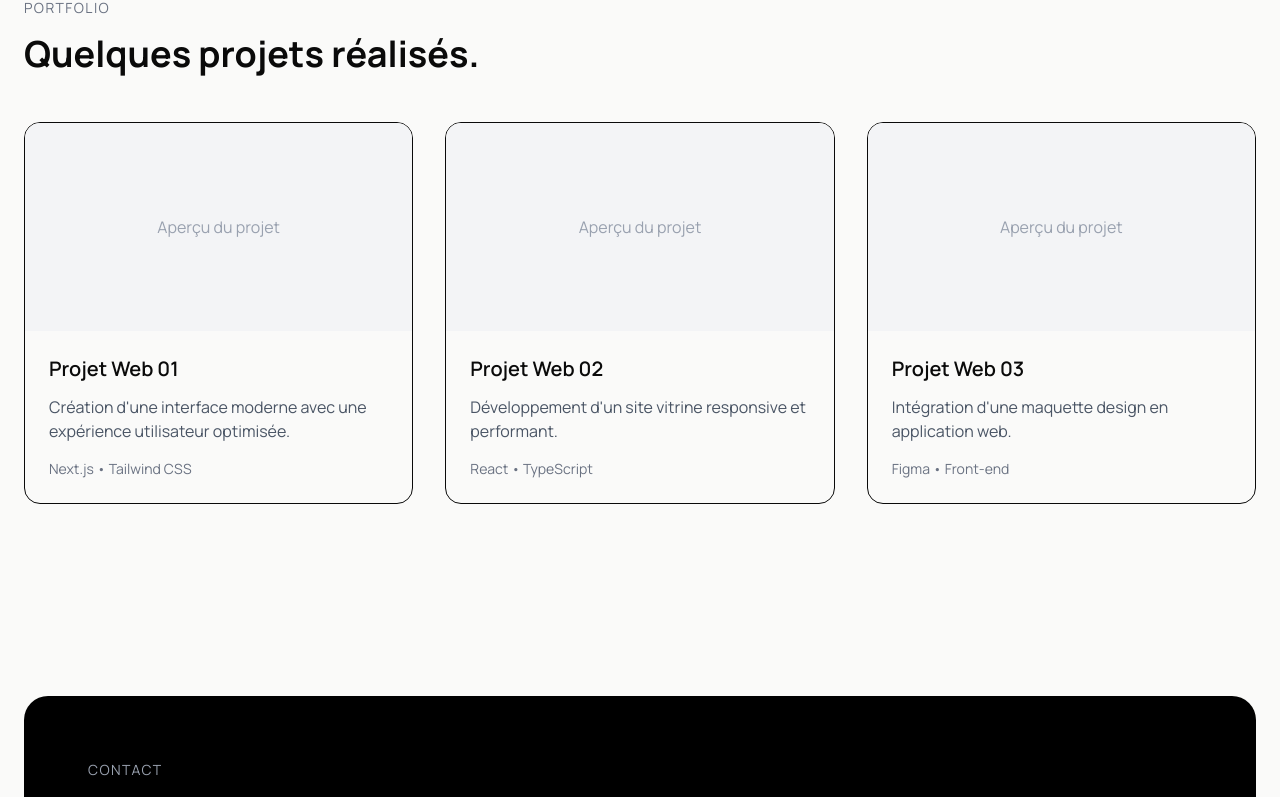
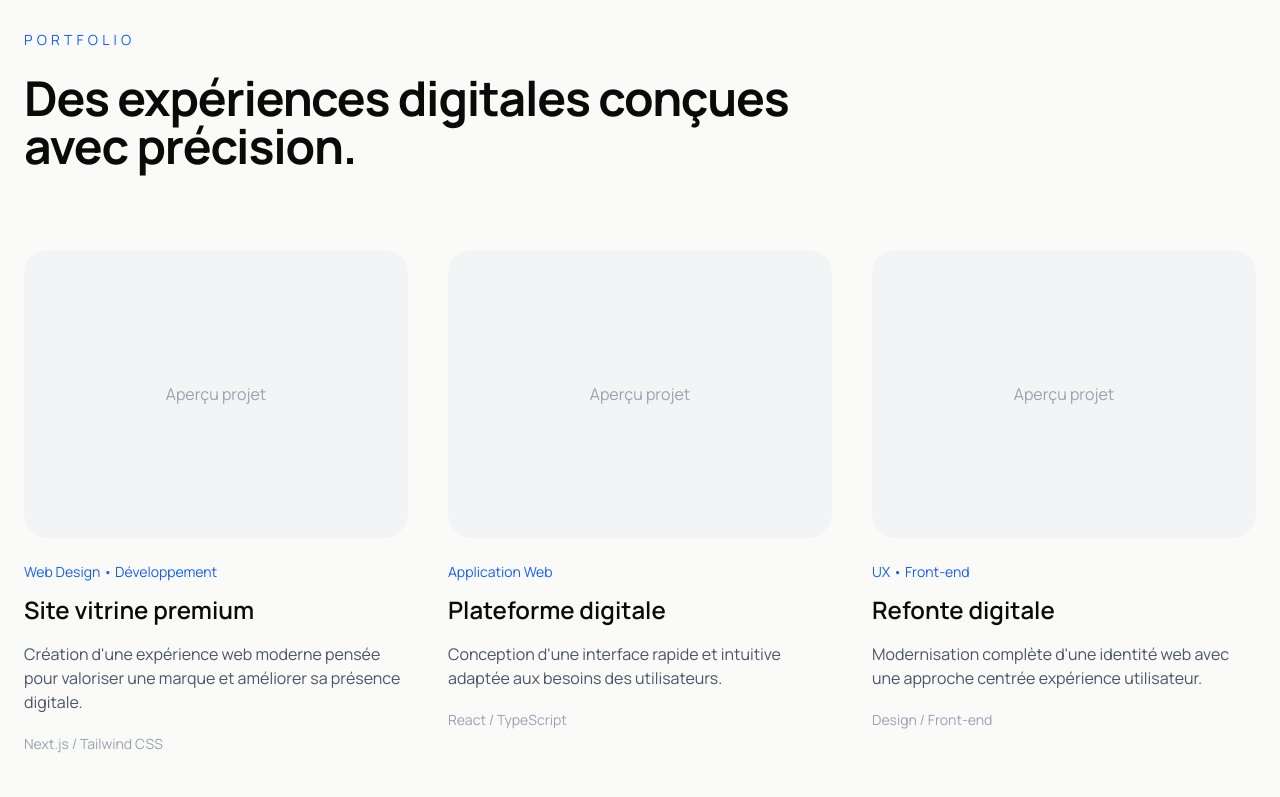
Before and after one commit to IM-LRC/calero-studio, a Next.js app: page / in a window 1280 px wide. Shown: the part 1759-2556 px from the top of the page. Built offline with nearby package versions, Linux system fonts and the light colour scheme.

Commit message:
Redesign projects section with premium portfolio layout

```diff
--- a/src/components/Projects.tsx
+++ b/src/components/Projects.tsx
@@ -1,52 +1,58 @@
 const Projects = () => {
   const projects = [
     {
-      title: "Projet Web 01",
+      title: "Site vitrine premium",
+      category: "Web Design • Développement",
       description:
-        "Création d'une interface moderne avec une expérience utilisateur optimisée.",
-      stack: "Next.js • Tailwind CSS",
+        "Création d'une expérience web moderne pensée pour valoriser une marque et améliorer sa présence digitale.",
+      stack: "Next.js / Tailwind CSS",
     },
     {
-      title: "Projet Web 02",
-      description: "Développement d'un site vitrine responsive et performant.",
-      stack: "React • TypeScript",
+      title: "Plateforme digitale",
+      category: "Application Web",
+      description:
+        "Conception d'une interface rapide et intuitive adaptée aux besoins des utilisateurs.",
+      stack: "React / TypeScript",
     },
     {
-      title: "Projet Web 03",
-      description: "Intégration d'une maquette design en application web.",
-      stack: "Figma • Front-end",
+      title: "Refonte digitale",
+      category: "UX • Front-end",
+      description:
+        "Modernisation complète d'une identité web avec une approche centrée expérience utilisateur.",
+      stack: "Design / Front-end",
     },
   ];
 
   return (
-    <section id="projects" className="py-24">
+    <section id="projects" className="py-32">
       <div className="max-w-7xl mx-auto px-6">
-        <div className="max-w-2xl mb-12">
-          <p className="text-sm uppercase tracking-widest text-gray-500">
+        <div className="mb-20 max-w-3xl">
+          <p className="text-sm uppercase tracking-[0.3em] text-blue-600">
             Portfolio
           </p>
 
-          <h2 className="mt-4 text-4xl font-bold">
-            Quelques projets réalisés.
+          <h2 className="mt-6 text-4xl font-bold tracking-tight md:text-5xl">
+            Des expériences digitales conçues avec précision.
           </h2>
         </div>
 
-        <div className="grid gap-8 md:grid-cols-3">
+        <div className="grid gap-10 md:grid-cols-3">
           {projects.map((project) => (
-            <article
-              key={project.title}
-              className="rounded-2xl border overflow-hidden"
-            >
-              <div className="h-52 bg-gray-100 flex items-center justify-center">
-                <span className="text-gray-400">Aperçu du projet</span>
+            <article key={project.title} className="group">
+              <div className="aspect-[4/3] overflow-hidden rounded-3xl bg-gray-100">
+                <div className="flex h-full items-center justify-center text-gray-400 transition duration-500 group-hover:scale-105">
+                  Aperçu projet
+                </div>
               </div>
 
-              <div className="p-6">
-                <h3 className="text-xl font-semibold">{project.title}</h3>
+              <div className="mt-6">
+                <p className="text-sm text-blue-600">{project.category}</p>
 
-                <p className="mt-3 text-gray-600">{project.description}</p>
+                <h3 className="mt-3 text-2xl font-semibold">{project.title}</h3>
 
-                <p className="mt-4 text-sm text-gray-500">{project.stack}</p>
+                <p className="mt-4 text-gray-600">{project.description}</p>
+
+                <p className="mt-5 text-sm text-gray-400">{project.stack}</p>
               </div>
             </article>
           ))}
```
